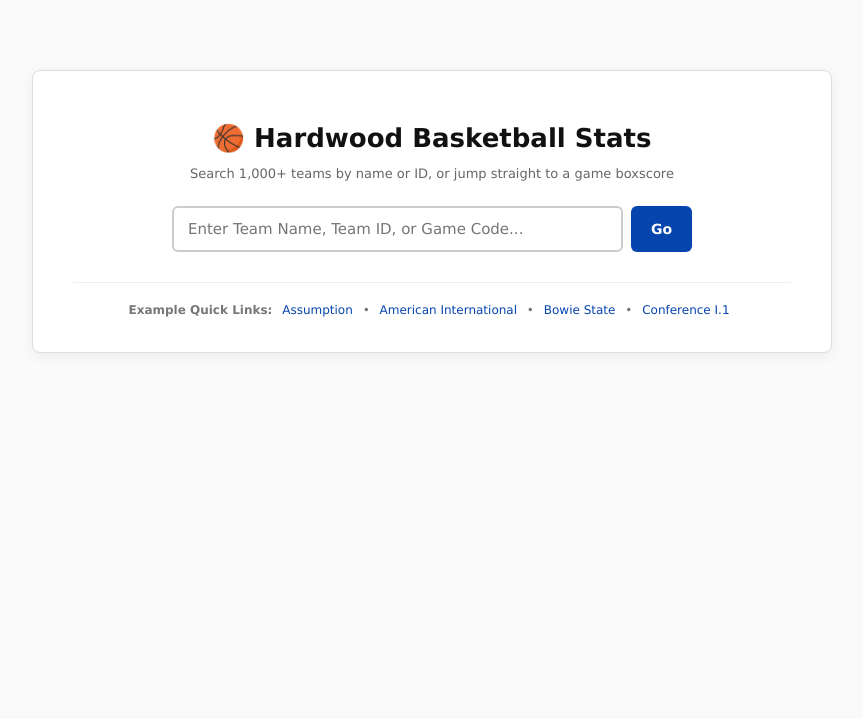
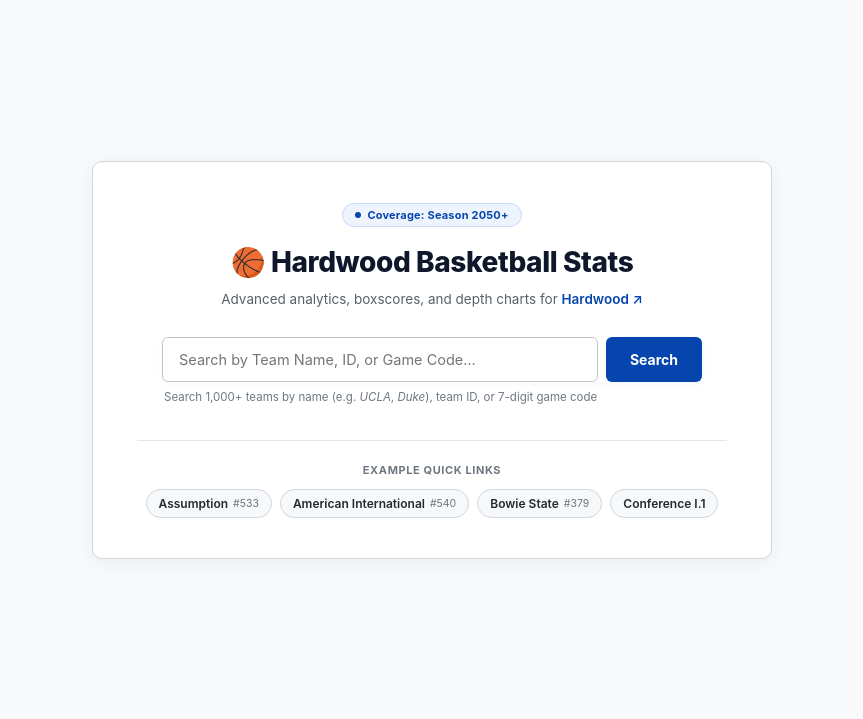
Before and after one commit to brherold/hardwood-cloud, a Flask app: template frontend/templates/home.html in a window 1280 px wide. Shown: the top 719 px of the page, without its empty margins (208-1071 px from the left). Run offline with Flask 3, Linux system fonts and the light colour scheme; the template is opened without the code that fills it, so the values that code supplies are empty.

Commit message:
Update home page design, add season boundaries, and position Poss before game log separator

```diff
--- a/frontend/templates/Conference.html
+++ b/frontend/templates/Conference.html
@@ -173,12 +173,16 @@
 
                 <!-- Season navigation -->
                 <div style="display: flex; gap: 8px;">
+                    {% if season_id > 2050 %}
                     <a href="/conferences/{{conference_id}}/{{season_id - 1}}">
                         <button style="padding: 6px 12px; font-size: 12px; font-weight: bold; cursor: pointer; background: #fff; border: 1px solid #aaa; border-radius: 4px;">&larr; Prev Season ({{season_id - 1}})</button>
                     </a>
+                    {% endif %}
+                    {% if season_id < get_max_season() %}
                     <a href="/conferences/{{conference_id}}/{{season_id + 1}}">
                         <button style="padding: 6px 12px; font-size: 12px; font-weight: bold; cursor: pointer; background: #fff; border: 1px solid #aaa; border-radius: 4px;">Next Season ({{season_id + 1}}) &rarr;</button>
                     </a>
+                    {% endif %}
                 </div>
             </div>
 
--- a/frontend/templates/home.html
+++ b/frontend/templates/home.html
@@ -3,64 +3,110 @@
 <head>
     <meta charset="UTF-8">
     <meta name="viewport" content="width=device-width, initial-scale=1.0">
-    <title>Hardwood Stats</title>
+    <title>Hardwood Stats - College Basketball Analytics</title>
     <style>
+        * {
+            box-sizing: border-box;
+        }
         body {
-            font-family: Verdana, sans-serif;
-            max-width: 800px;
-            margin: 40px auto;
-            padding: 30px;
-            background-color: #fafafa;
-            color: #222;
+            font-family: -apple-system, BlinkMacSystemFont, "Segoe UI", Roboto, Helvetica, Arial, sans-serif;
+            background-color: #f7f9fa;
+            color: #24292f;
+            margin: 0;
+            padding: 40px 20px;
+            display: flex;
+            align-items: center;
+            justify-content: center;
+            min-height: 90vh;
         }
         .container {
             background: #ffffff;
-            border: 1px solid #ddd;
-            border-radius: 8px;
-            padding: 35px 40px;
-            box-shadow: 0 4px 14px rgba(0,0,0,0.06);
+            border: 1px solid #d0d7de;
+            border-radius: 10px;
+            max-width: 680px;
+            width: 100%;
+            padding: 40px 44px;
+            box-shadow: 0 4px 18px rgba(0, 0, 0, 0.05);
             text-align: center;
         }
-        h1 {
-            font-size: 26px;
-            margin-bottom: 8px;
-            color: #111;
+        .coverage-badge {
+            display: inline-flex;
+            align-items: center;
+            gap: 6px;
+            background-color: #eef4fe;
+            color: #0645ad;
+            border: 1px solid #c8daf8;
+            font-size: 11px;
+            font-weight: 700;
+            padding: 4px 12px;
+            border-radius: 20px;
+            margin-bottom: 18px;
+            letter-spacing: 0.2px;
+        }
+        .coverage-badge .badge-dot {
+            width: 6px;
+            height: 6px;
+            background-color: #0645ad;
+            border-radius: 50%;
+            display: inline-block;
+        }
+        h1.main-title {
+            font-size: 28px;
+            font-weight: 800;
+            margin: 0 0 10px 0;
+            color: #0f172a;
+            letter-spacing: -0.4px;
         }
         p.subtitle {
-            font-size: 13px;
-            color: #666;
-            margin-bottom: 25px;
+            font-size: 13.5px;
+            line-height: 1.5;
+            color: #57606a;
+            margin: 0 auto 28px auto;
+            max-width: 520px;
+        }
+        p.subtitle a.ext-link {
+            color: #0645ad;
+            font-weight: 600;
+            text-decoration: none;
+        }
+        p.subtitle a.ext-link:hover {
+            text-decoration: underline;
         }
         .search-box {
             position: relative;
-            max-width: 520px;
+            max-width: 540px;
             margin: 0 auto;
             text-align: left;
         }
         .input-group {
             display: flex;
             gap: 8px;
+            box-shadow: 0 2px 6px rgba(0, 0, 0, 0.04);
+            border-radius: 6px;
         }
         .search-input {
             flex: 1;
-            padding: 12px 14px;
-            font-size: 15px;
+            padding: 13px 16px;
+            font-size: 14.5px;
             font-family: inherit;
-            border: 2px solid #ccc;
+            border: 1.5px solid #c0c6cc;
             border-radius: 6px;
             outline: none;
-            transition: border-color 0.15s ease;
+            transition: border-color 0.15s ease, box-shadow 0.15s ease;
+            background: #ffffff;
+            color: #111;
         }
         .search-input:focus {
-            border-color: #0645AD;
+            border-color: #0645ad;
+            box-shadow: 0 0 0 3px rgba(6, 69, 173, 0.12);
         }
         .search-btn {
-            padding: 12px 20px;
+            padding: 13px 24px;
             font-size: 14px;
-            font-weight: bold;
+            font-weight: 700;
             font-family: inherit;
-            background-color: #0645AD;
-            color: white;
+            background-color: #0645ad;
+            color: #ffffff;
             border: none;
             border-radius: 6px;
             cursor: pointer;
@@ -69,78 +115,136 @@
         .search-btn:hover {
             background-color: #043585;
         }
+        .search-hint {
+            font-size: 11.5px;
+            color: #6e7781;
+            margin-top: 8px;
+            padding-left: 2px;
+        }
         .dropdown {
             position: absolute;
-            top: 100%;
+            top: 50px;
             left: 0;
             right: 0;
-            background: white;
-            border: 1px solid #ccc;
+            background: #ffffff;
+            border: 1px solid #c0c6cc;
             border-top: none;
             border-radius: 0 0 6px 6px;
             max-height: 280px;
             overflow-y: auto;
             z-index: 1000;
-            box-shadow: 0 6px 12px rgba(0,0,0,0.12);
+            box-shadow: 0 8px 18px rgba(0, 0, 0, 0.12);
             display: none;
         }
         .dropdown-item {
             padding: 10px 14px;
             cursor: pointer;
             font-size: 13px;
-            border-bottom: 1px solid #f0f0f0;
+            border-bottom: 1px solid #f0f2f5;
             display: flex;
             justify-content: space-between;
             align-items: center;
+            color: #24292f;
         }
         .dropdown-item:last-child {
             border-bottom: none;
         }
         .dropdown-item.active, .dropdown-item:hover {
-            background-color: #edf2fc;
-            color: #0645AD;
-            font-weight: bold;
+            background-color: #edf3fc;
+            color: #0645ad;
+            font-weight: 600;
         }
         .team-id-badge {
-            background: #eef;
-            color: #447;
+            background: #eef2fa;
+            color: #4b5563;
             font-size: 11px;
-            padding: 2px 6px;
+            padding: 2px 7px;
             border-radius: 4px;
+            font-weight: 500;
+        }
+        .error-msg {
+            margin-top: 18px;
+            padding: 9px 16px;
+            background: #ffebe9;
+            color: #cf222e;
+            border: 1px solid #ff8182;
+            border-radius: 6px;
+            font-size: 12.5px;
+            display: inline-block;
+        }
+        .quick-links-section {
+            margin-top: 36px;
+            padding-top: 22px;
+            border-top: 1px solid #e1e4e8;
+        }
+        .quick-links-title {
+            font-size: 11px;
+            font-weight: 700;
+            text-transform: uppercase;
+            letter-spacing: 0.6px;
+            color: #6e7781;
+            margin-bottom: 12px;
+        }
+        .chips-container {
+            display: flex;
+            flex-wrap: wrap;
+            justify-content: center;
+            gap: 8px;
+        }
+        .chip {
+            display: inline-flex;
+            align-items: center;
+            gap: 5px;
+            padding: 6px 12px;
+            background: #f6f8fa;
+            border: 1px solid #d0d7de;
+            border-radius: 20px;
+            font-size: 12px;
+            font-weight: 600;
+            color: #24292f;
+            text-decoration: none;
+            transition: all 0.15s ease;
+        }
+        .chip:hover {
+            background: #ffffff;
+            border-color: #0645ad;
+            color: #0645ad;
+            box-shadow: 0 1px 3px rgba(6, 69, 173, 0.15);
+            text-decoration: none;
+        }
+        .chip .chip-id {
+            color: #6e7781;
+            font-size: 10.5px;
             font-weight: normal;
         }
-        .error-msg {
-            margin-top: 15px;
-            padding: 8px 12px;
-            background: #ffe6e6;
-            color: #a00;
-            border: 1px solid #f5c2c2;
-            border-radius: 4px;
-            font-size: 13px;
-            display: inline-block;
+        .chip-ext {
+            background: #edf3fc;
+            border-color: #bfd4f6;
+            color: #0645ad;
         }
-        .quick-links {
-            margin-top: 30px;
-            padding-top: 20px;
-            border-top: 1px solid #eee;
-            font-size: 12px;
-            color: #777;
-        }
-        .quick-links a {
-            color: #0645AD;
-            text-decoration: none;
-            margin: 0 6px;
-        }
-        .quick-links a:hover {
-            text-decoration: underline;
+        .chip-ext:hover {
+            background: #0645ad;
+            color: #ffffff;
         }
     </style>
 </head>
 <body>
     <div class="container">
-        <h1>🏀 Hardwood Basketball Stats</h1>
-        <p class="subtitle">Search 1,000+ teams by name or ID, or jump straight to a game boxscore</p>
+        <!-- Coverage Pill Badge -->
+        <div class="coverage-badge">
+            <span class="badge-dot"></span> Coverage: Season 2050+
+        </div>
 
+        <!-- Title & Subtitle -->
+        <h1 class="main-title">🏀 Hardwood Basketball Stats</h1>
+        <p class="subtitle">
+            Advanced analytics, boxscores, and depth charts for
+            <a href="https://onlinecollegebasketball.org/" target="_blank" rel="noopener noreferrer" class="ext-link">
+                Hardwood ↗
+            </a>
+        </p>
+
+        <!-- Search Form -->
         <form action="/" method="POST" id="searchForm" class="search-box">
             <div class="input-group">
                 <input
@@ -148,25 +252,31 @@
                     id="teamInput"
                     name="code"
                     class="search-input"
-                    placeholder="Enter Team Name, Team ID, or Game Code..."
+                    placeholder="Search by Team Name, ID, or Game Code..."
                     autocomplete="off"
                     required
                 >
-                <button type="submit" class="search-btn">Go</button>
+                <button type="submit" class="search-btn">Search</button>
             </div>
             <div id="dropdownList" class="dropdown"></div>
+            <div class="search-hint">
+                Search 1,000+ teams by name (e.g. <em>UCLA</em>, <em>Duke</em>), team ID, or 7-digit game code
+            </div>
         </form>
 
         {% if error %}
             <div class="error-msg">{{ error }}</div>
         {% endif %}
 
-        <div class="quick-links">
-            <b>Example Quick Links:</b>
-            <a href="/teams/533/2055">Assumption</a> &bull;
-            <a href="/teams/540/2055">American International</a> &bull;
-            <a href="/teams/379/2055">Bowie State</a> &bull;
-            <a href="/conferences/1/2055">Conference I.1</a>
+        <!-- Example Quick Links Chips -->
+        <div class="quick-links-section">
+            <div class="quick-links-title">Example Quick Links</div>
+            <div class="chips-container">
+                <a href="/teams/533/2055" class="chip">Assumption <span class="chip-id">#533</span></a>
+                <a href="/teams/540/2055" class="chip">American International <span class="chip-id">#540</span></a>
+                <a href="/teams/379/2055" class="chip">Bowie State <span class="chip-id">#379</span></a>
+                <a href="/conferences/1/2055" class="chip">Conference I.1</a>
+            </div>
         </div>
     </div>
 
@@ -208,7 +318,7 @@
             }
 
             dropdown.innerHTML = "";
-            matches.forEach((t, idx) => {
+            matches.forEach((t) => {
                 const item = document.createElement("div");
                 item.className = "dropdown-item";
                 item.innerHTML = `<span>${t.name}</span><span class="team-id-badge">ID: ${t.id}</span>`;
--- a/frontend/templates/teamPage.html
+++ b/frontend/templates/teamPage.html
@@ -171,12 +171,16 @@
         <div style="display: flex; align-items: center; justify-content: space-between; margin: 15px 0 10px 0; flex-wrap: wrap; gap: 10px;">
             <h1 style="margin: 0;"><a href="http://onlinecollegebasketball.org/team/{{team_stats['team_id']}}" target="_blank">{{team_stats["team_name"]}}</a> {{team_stats["season_id"]}} {{team_stats["game_type"]}} Stats Page</h1>
             <div style="display: flex; gap: 8px;">
+                {% if season_id > 2050 %}
                 <a href="/teams/{{team_code}}/{{season_id - 1}}/{{game_type}}">
                     <button style="padding: 6px 14px; font-size: 13px; font-weight: bold; font-family: inherit; cursor: pointer; background: #eee; border: 1px solid #aaa; border-radius: 4px;">&larr; Prev Season ({{season_id - 1}})</button>
                 </a>
+                {% endif %}
+                {% if season_id < get_max_season() %}
                 <a href="/teams/{{team_code}}/{{season_id + 1}}/{{game_type}}">
                     <button style="padding: 6px 14px; font-size: 13px; font-weight: bold; font-family: inherit; cursor: pointer; background: #eee; border: 1px solid #aaa; border-radius: 4px;">Next Season ({{season_id + 1}}) &rarr;</button>
                 </a>
+                {% endif %}
             </div>
         </div>
         <p><b>Conference:</b> <a href="/conferences/{{team_stats.conference_id}}/{{season_id}}">{{ team_stats.conference_name or get_conference_name(team_stats.conference_id) }}</a></p>
@@ -1186,7 +1190,6 @@
             </tbody>
         </table>
 
-          <a href="{{ url_for('home') }}"><button>Home</button></a>
           </body>
           </html>
           <script>
```
Also changed, not shown: frontend/templates/navbar.html (+20 -1 lines), frontend/templates/teamGameLog.html (+9 -6 lines), frontend/webapp.py (+19 -0 lines).
